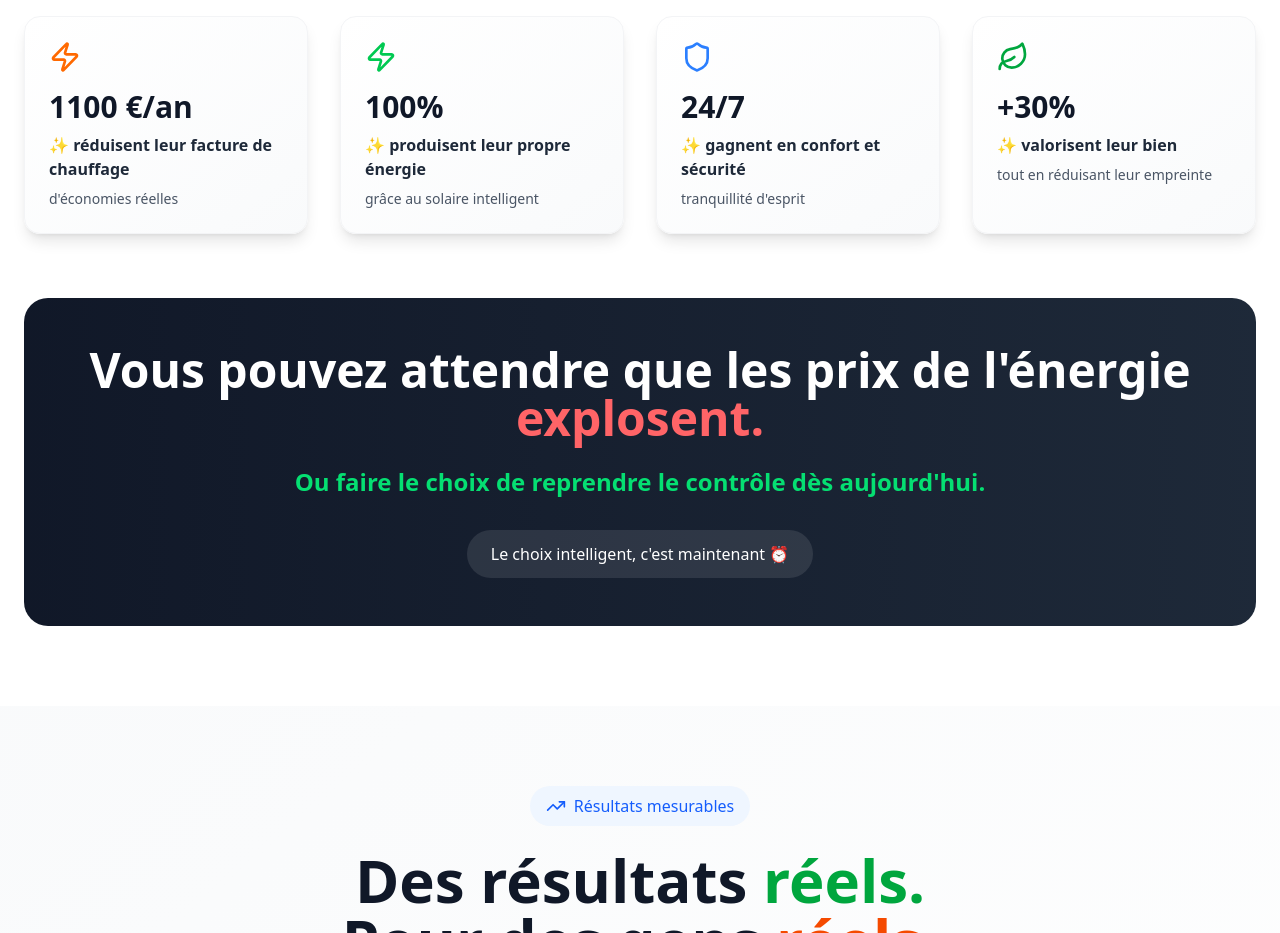
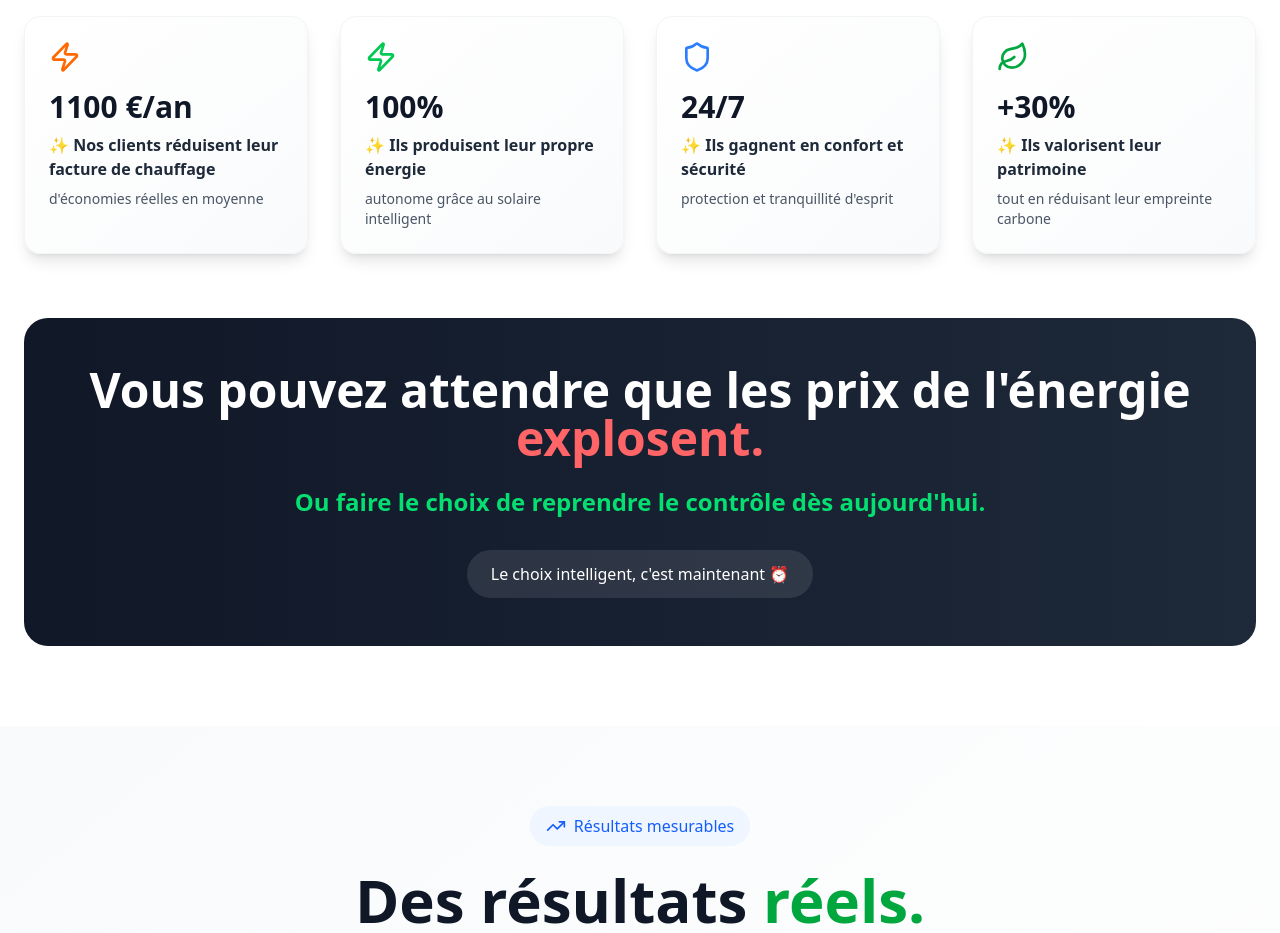
Before and after one commit to antocreadev/astro-sol-renov.fr, an Astro site: page / in a window 1280 px wide. Shown: the part 2380-3313 px from the top of the page. Built offline with nearby package versions, Linux system fonts and the light colour scheme; Astro itself is replaced by a stand-in of ours.

Commit message:
fix: améliorer la clarté des titres et descriptions dans la section émotionnelle

```diff
--- a/src/components/lovable/EmotionalSection.tsx
+++ b/src/components/lovable/EmotionalSection.tsx
@@ -25,27 +25,27 @@ const EmotionalSection = () => {
   const benefits = [
     {
       icon: <Zap className="w-8 h-8 text-orange-500" />,
-      title: "réduisent leur facture de chauffage",
+      title: "Nos clients réduisent leur facture de chauffage",
       value: "1100 €/an",
-      description: "d'économies réelles",
+      description: "d'économies réelles en moyenne",
     },
     {
       icon: <Zap className="w-8 h-8 text-green-500" />,
-      title: "produisent leur propre énergie",
+      title: "Ils produisent leur propre énergie",
       value: "100%",
-      description: "grâce au solaire intelligent",
+      description: "autonome grâce au solaire intelligent",
     },
     {
       icon: <Shield className="w-8 h-8 text-blue-500" />,
-      title: "gagnent en confort et sécurité",
+      title: "Ils gagnent en confort et sécurité",
       value: "24/7",
-      description: "tranquillité d'esprit",
+      description: "protection et tranquillité d'esprit",
     },
     {
       icon: <Leaf className="w-8 h-8 text-green-600" />,
-      title: "valorisent leur bien",
+      title: "Ils valorisent leur patrimoine",
       value: "+30%",
-      description: "tout en réduisant leur empreinte",
+      description: "tout en réduisant leur empreinte carbone",
     },
   ];
 
--- a/src/components/v0/EmotionalSection.tsx
+++ b/src/components/v0/EmotionalSection.tsx
@@ -1,35 +1,35 @@
-"use client"
+"use client";
 
-import { motion } from "framer-motion"
-import { Heart, Zap, Shield, TrendingUp } from "lucide-react"
+import { motion } from "framer-motion";
+import { Heart, Zap, Shield, TrendingUp } from "lucide-react";
 
 export default function EmotionalSection() {
   const benefits = [
     {
       icon: <Zap className="w-8 h-8" />,
-      title: "réduisent leur facture de chauffage",
+      title: "Nos clients réduisent leur facture de chauffage",
       value: "1100 €/an",
       color: "emerald",
     },
     {
       icon: <TrendingUp className="w-8 h-8" />,
-      title: "produisent leur propre énergie",
+      title: "Ils produisent leur propre énergie",
       value: "100% autonome",
       color: "orange",
     },
     {
       icon: <Shield className="w-8 h-8" />,
-      title: "gagnent en confort et sécurité",
+      title: "Ils gagnent en confort et sécurité",
       value: "Tranquillité",
       color: "emerald",
     },
     {
       icon: <Heart className="w-8 h-8" />,
-      title: "valorisent leur patrimoine",
+      title: "Ils valorisent leur patrimoine",
       value: "+30% valeur",
       color: "orange",
     },
-  ]
+  ];
 
   return (
     <section className="py-24 bg-gradient-to-b from-white to-emerald-50">
@@ -67,7 +67,9 @@ export default function EmotionalSection() {
               <div className="bg-white rounded-2xl p-8 shadow-lg hover:shadow-xl transition-all duration-300 border border-gray-100 group-hover:border-emerald-200">
                 <div
                   className={`inline-flex items-center justify-center w-16 h-16 rounded-2xl mb-6 ${
-                    benefit.color === "emerald" ? "bg-emerald-100 text-emerald-600" : "bg-orange-100 text-orange-600"
+                    benefit.color === "emerald"
+                      ? "bg-emerald-100 text-emerald-600"
+                      : "bg-orange-100 text-orange-600"
                   } group-hover:scale-110 transition-transform duration-300`}
                 >
                   {benefit.icon}
@@ -75,7 +77,9 @@ export default function EmotionalSection() {
 
                 <div
                   className={`text-3xl font-bold mb-2 ${
-                    benefit.color === "emerald" ? "text-emerald-600" : "text-orange-600"
+                    benefit.color === "emerald"
+                      ? "text-emerald-600"
+                      : "text-orange-600"
                   }`}
                 >
                   {benefit.value}
@@ -98,12 +102,17 @@ export default function EmotionalSection() {
             <div className="absolute inset-0 bg-gradient-to-r from-emerald-600/20 to-orange-600/20"></div>
             <div className="relative z-10">
               <h3 className="text-3xl lg:text-4xl font-bold mb-6">
-                Et vous ? Vous pouvez attendre que les prix de l'énergie explosent.
+                Et vous ? Vous pouvez attendre que les prix de l'énergie
+                explosent.
               </h3>
-              <p className="text-xl text-gray-300 mb-8">Ou faire le choix de reprendre le contrôle dès aujourd'hui.</p>
+              <p className="text-xl text-gray-300 mb-8">
+                Ou faire le choix de reprendre le contrôle dès aujourd'hui.
+              </p>
               <div className="inline-flex items-center gap-4">
                 <div className="w-2 h-2 bg-emerald-400 rounded-full animate-pulse"></div>
-                <span className="text-emerald-400 font-semibold">Le moment d'agir, c'est maintenant</span>
+                <span className="text-emerald-400 font-semibold">
+                  Le moment d'agir, c'est maintenant
+                </span>
                 <div className="w-2 h-2 bg-emerald-400 rounded-full animate-pulse"></div>
               </div>
             </div>
@@ -111,5 +120,5 @@ export default function EmotionalSection() {
         </motion.div>
       </div>
     </section>
-  )
+  );
 }
```
